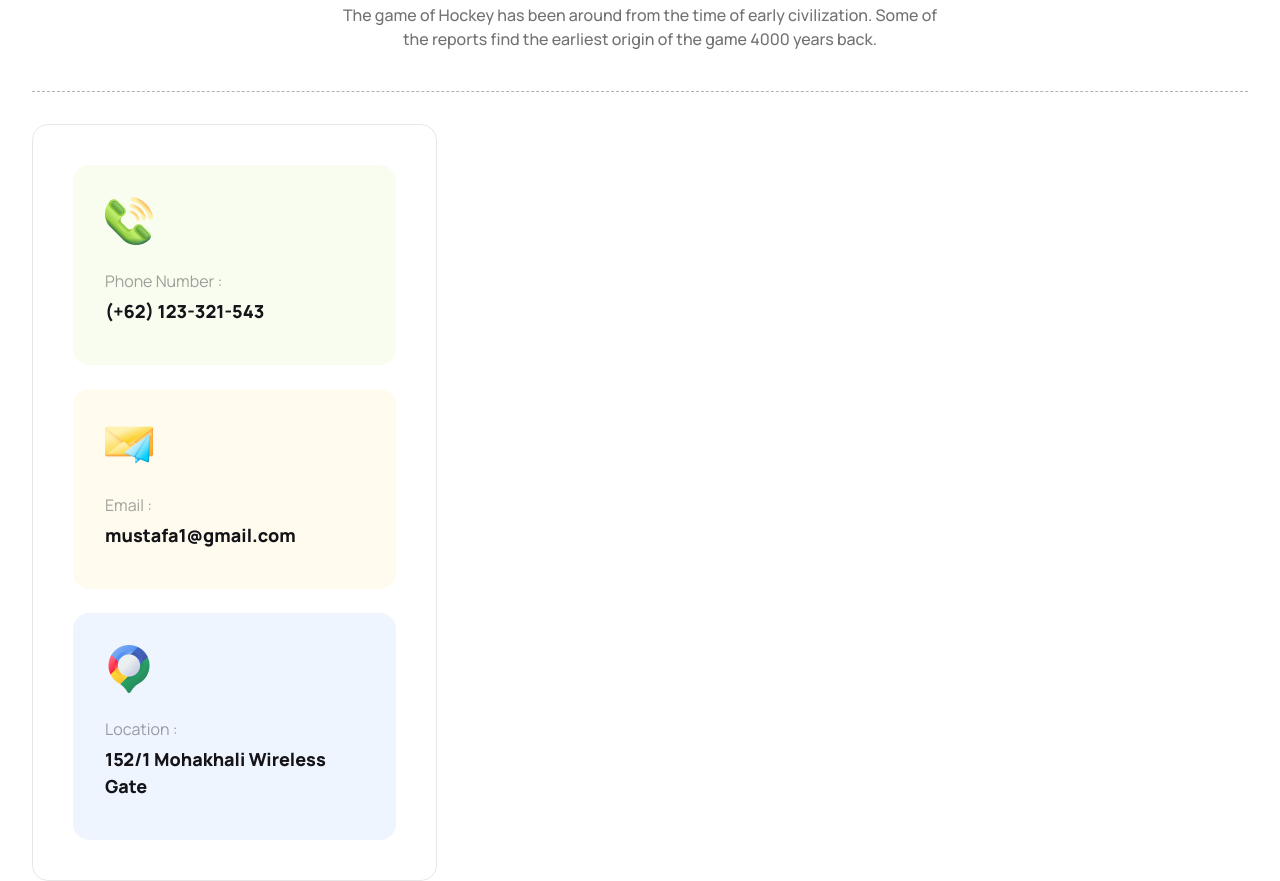
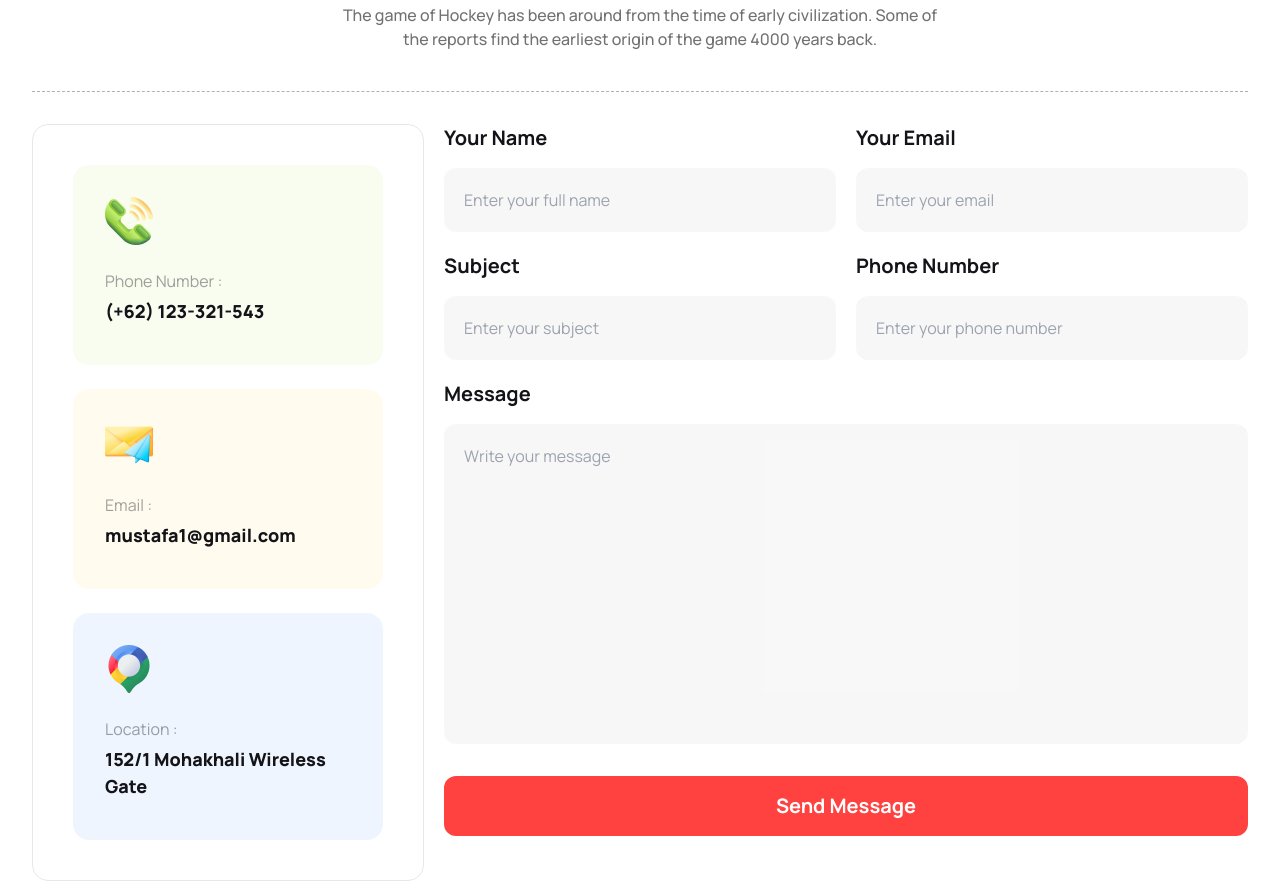
Before and after one commit to mustafa-official/hockey-club, a plain HTML site: page index.html in a window 1280 px wide. Shown: the part 3118-3999 px from the top of the page. Drawn offline with nearby package versions, Linux system fonts and the light colour scheme.

Commit message:
contact section done

```diff
--- a/index.html
+++ b/index.html
@@ -579,7 +579,7 @@
             <!-- dashed border -->
             <div class="border-b border-dashed opacity-30 border-black mt-5 lg:mt-10 mb-5 lg:mb-8"></div>
 
-            <div class="grid grid-cols-1 lg:grid-cols-3">
+            <div class="grid grid-cols-1 lg:grid-cols-3 gap-x-0 gap-y-5 lg:gap-y-0 lg:gap-x-5">
                 <div style="border:1px solid rgba(19, 19, 24, 0.10);" class="col-span-1 flex flex-col gap-6 p-6 lg:p-10 rounded-2xl">
                     <div style="background: rgba(188, 237, 109, 0.10);" class="rounded-2xl px-8 pt-8 pb-10">
                         <img src="./images/group1.png" alt="">
@@ -600,7 +600,39 @@
 
                     </div>
                 </div>
-                <div class="col-span-1 lg:col-span-2"></div>
+                <div class="col-span-1 lg:col-span-2">
+                    <div class="grid grid-cols-1 lg:grid-cols-2 gap-y-5 lg:gap-y-0 gap-x-5">
+                        <div class="col-span-1">
+                            <form class="flex flex-col">
+                                <label class="text-primary text-[18px] lg:text-xl font-bold" for="">Your Name</label>
+                                <input style="color: black; background: rgba(19, 19, 24, 0.03); ::placeholder{color:rgba(19, 19, 24, 0.30);}" class="p-4 lg:p-5 rounded-xl mt-4 outline-none" type="text" placeholder="Enter your full name">
+                                <label class="text-primary text-[18px] lg:text-xl font-bold mt-5" for="">Subject</label>
+                                <input style="color: black; background: rgba(19, 19, 24, 0.03); ::placeholder{color:rgba(19, 19, 24, 0.30);}" class="p-4 lg:p-5 rounded-xl mt-4 outline-none" type="text" placeholder="Enter your subject">
+
+
+                            </form>
+                        </div>
+                        <div class="col-span-1">
+                            <form class="flex flex-col">
+                                <label class="text-primary text-[18px] lg:text-xl font-bold" for="">Your Email</label>
+                                <input style="color: black; background: rgba(19, 19, 24, 0.03); ::placeholder{color:rgba(19, 19, 24, 0.30);}" class="p-4 lg:p-5 rounded-xl mt-4 outline-none" type="text" placeholder="Enter your email">
+                                <label class="text-primary text-[18px] lg:text-xl font-bold mt-5" for="">Phone Number</label>
+                                <input style="color: black; background: rgba(19, 19, 24, 0.03); ::placeholder{color:rgba(19, 19, 24, 0.30);}" class="p-4 lg:p-5 rounded-xl mt-4 outline-none" type="text" placeholder="Enter your phone number">
+
+
+                            </form>
+                        </div>
+
+                    </div>
+                    <form class="flex flex-col mt-5">
+                        <label class="text-primary text-[18px] lg:text-xl font-bold" for="">Message</label>
+                        <textarea style="background: rgba(19, 19, 24, 0.03); resize: none; ::placeholder{color:rgba(19, 19, 24, 0.30);}" placeholder="Write your message" class="p-4 lg:p-5 rounded-xl mt-4 outline-none h-32 lg:h-80" cols="30"></textarea>
+                        <button class="py-[14px] lg:py-4 bg-[#FF4240] rounded-xl text-white text-[16px] lg:text-xl font-bold border-none mt-5 lg:mt-8">Send Message</button>
+                    </form>
+
+
+                </div>
+
             </div>
         </section>
     </main>
```
